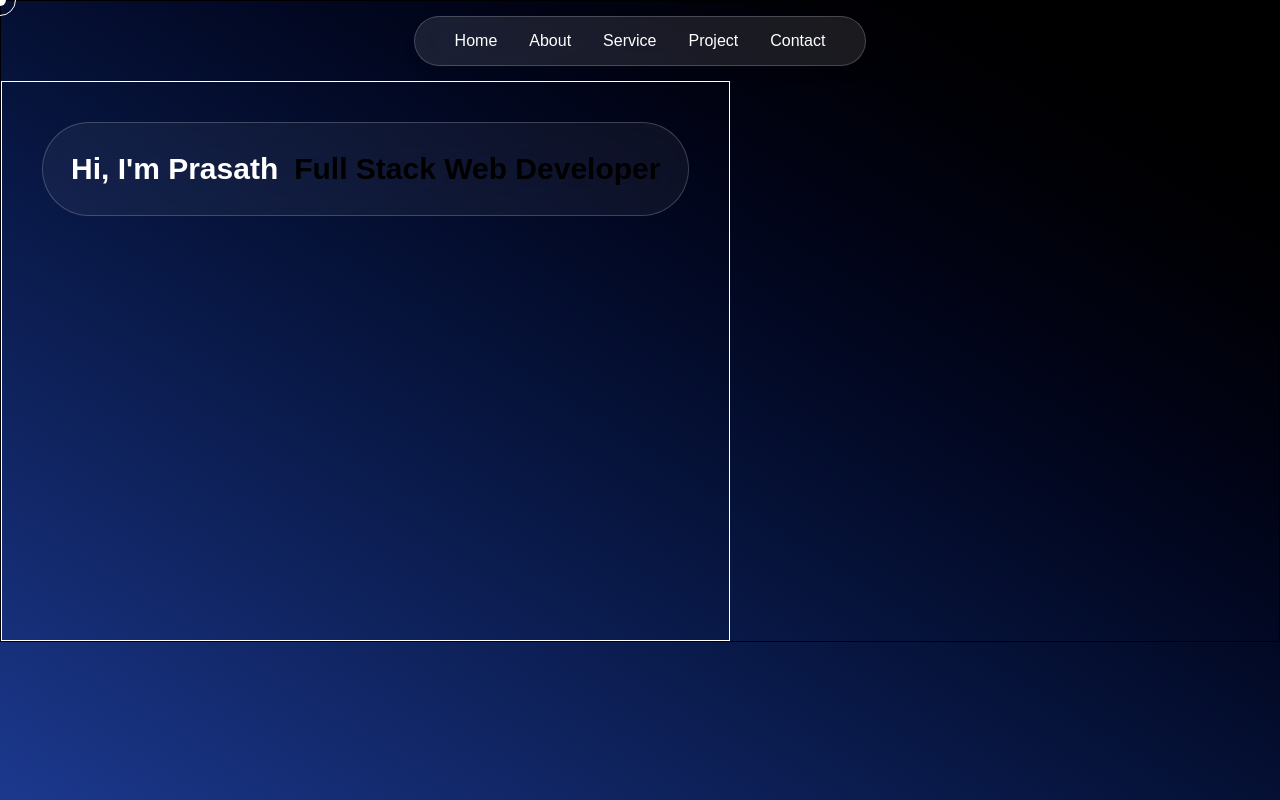
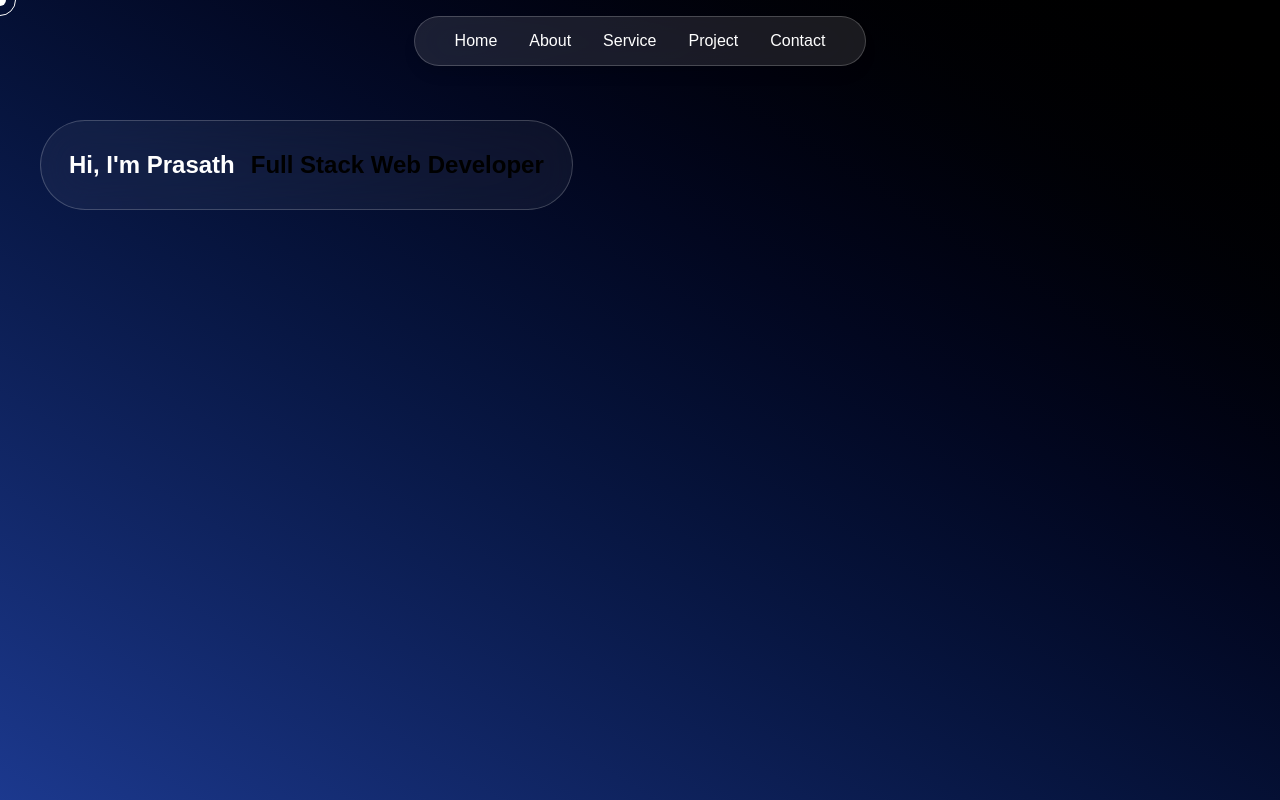
Before and after one commit to A-PRASATHARUMUGAM/Portfolio_Prasath_26, a React (Vite) app in the folder Personal_Portfolio/: page / in a window 1280 px wide. Built offline with nearby package versions, Linux system fonts and the light colour scheme; a web font is replaced by a local one.

Commit message:
add come changes

```diff
--- a/Personal_Portfolio/src/components/Home.jsx
+++ b/Personal_Portfolio/src/components/Home.jsx
@@ -5,26 +5,24 @@ const Home = () =>{
 
 return (
 <>
-<div className=" flex  border ">
+<div className=" flex  ">
 
-       <div className="border-white mt-20 h-140 flex justify-start items-start p-10 border">
+       <div className="mt-20 h-140 flex justify-start items-start p-10  w-full">
 
 
-            <div className="profile-container flex   bg-white/5 backdrop-blur-xl rounded-full p-5   border border-white/20   ">
+            <div className="profile-container flex bg-white/5 backdrop-blur-xl rounded-full p-5   border border-white/20   ">
 
-                <h1 className="text-3xl font-extrabold text-white p-2 ">
+                <h1 className="text-2xl font-extrabold text-white p-2 ">
                     Hi, I'm Prasath
                     </h1>
-                    <p className="text-3xl font-semibold p-2 ">
+                    <p className="text-2xl font-semibold p-2 ">
                     Full Stack Web Developer
                     </p>
 
 
             </div>
 
-            <div className="chat-container">
 
-            </div>
 
 
        </div>
--- a/Personal_Portfolio/src/style/output.css
+++ b/Personal_Portfolio/src/style/output.css
@@ -393,6 +393,9 @@
   }
   .w-1 {
     width: calc(var(--spacing) * 1);
+  }
+  .w-1\/2 {
+    width: calc(1 / 2 * 100%);
   }
   .w-3 {
     width: calc(var(--spacing) * 3);
```
